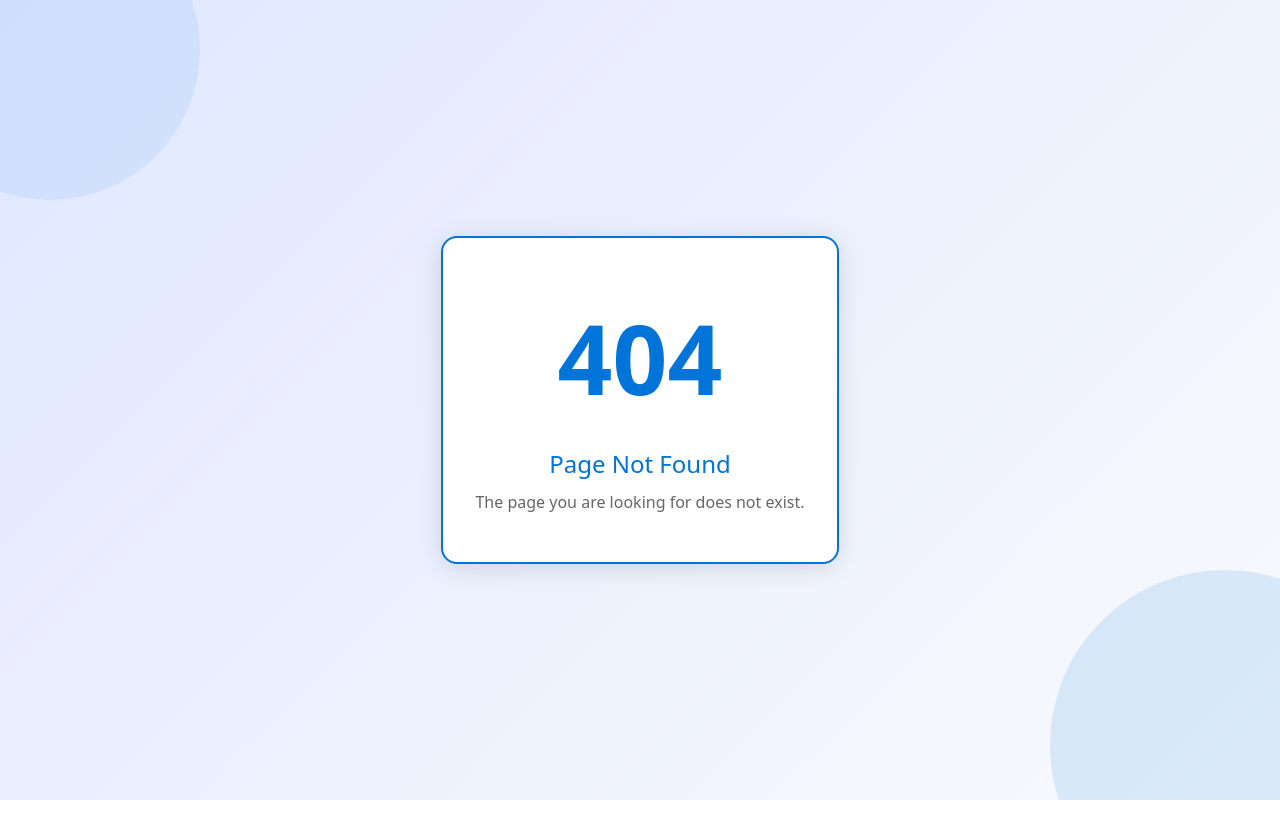
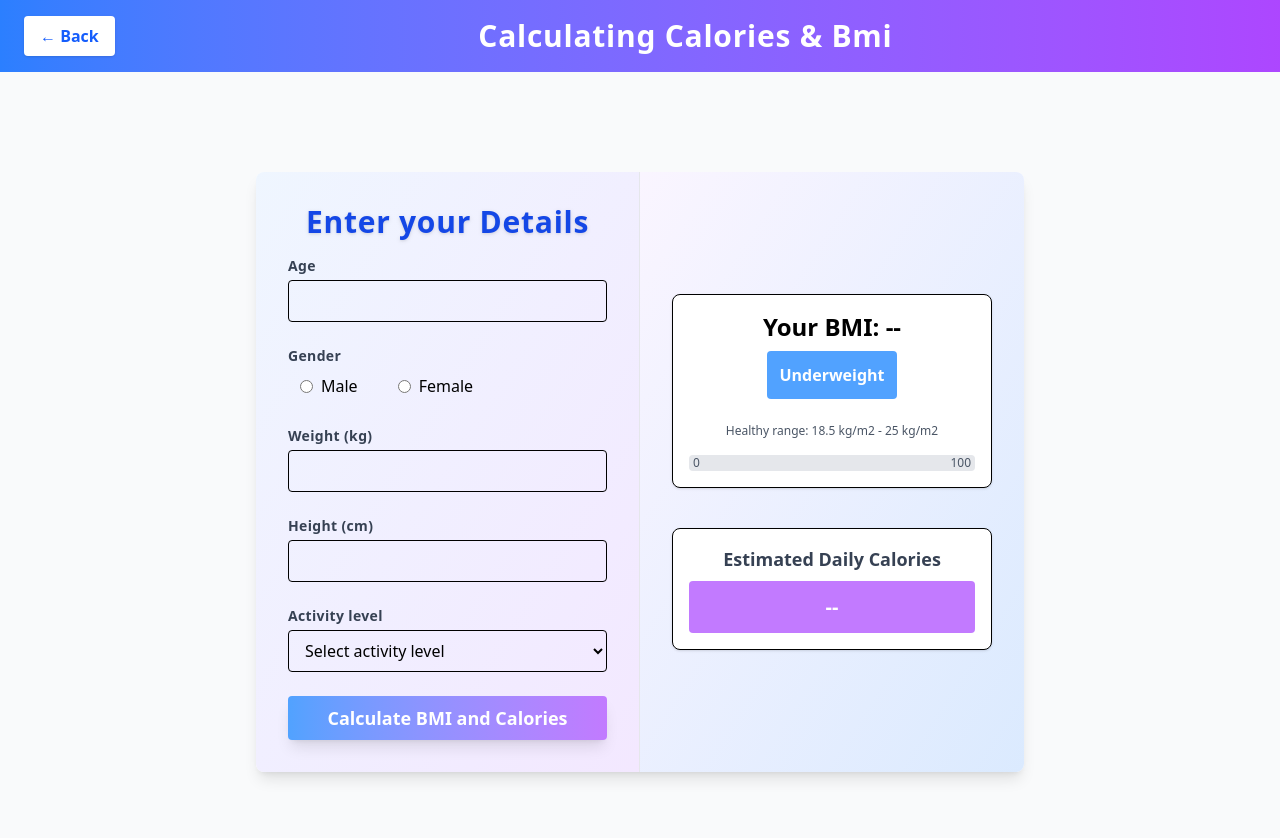
Before and after one commit to RISH-VERSION/cms-project, a React (Vite) app in the folder client/: page /bmi in a window 1280 px wide. Before the commit this address had no page. Shown: the top 838 px of the page. Before the commit the page ends 800 px from the top, so only its background shows below. Built offline with nearby package versions, Linux system fonts and the light colour scheme.

Commit message:
first-final-hosting

```diff
--- a/client/src/pages/BMI.jsx
+++ b/client/src/pages/BMI.jsx
@@ -1,6 +1,7 @@
-import React from 'react';
-
+import React, { use } from 'react';
+import { useNavigate } from 'react-router-dom';
 function BMI(props) {
+    const navigate = useNavigate();
     const [gender, setGender] = React.useState('');
     const [weight, setWeight] = React.useState('');
     const [height, setHeight] = React.useState('');
@@ -52,15 +53,30 @@ function BMI(props) {
     };
 
     return (
+        <>
+        {/* Styled Navbar */}
+        <nav className="bg-gradient-to-r from-blue-500 to-purple-500 px-6 py-4 shadow flex items-center">
+            <button
+                onClick={() => navigate("/InnerHome")}
+                className="bg-white text-blue-600 font-semibold px-4 py-2 rounded shadow hover:bg-blue-100 transition"
+            >
+                &larr; Back
+            </button>
+            <h1 className="flex-1 text-center text-2xl md:text-3xl font-bold text-white tracking-wide">
+                Calculating Calories & Bmi
+            </h1>
+        </nav>
         <div className="min-h-screen flex items-center justify-center relative bg-gray-50">
+
             <div className="relative z-10 flex flex-col md:flex-row bg-white bg-opacity-80 rounded-lg shadow-lg max-w-3xl w-full overflow-hidden">
-
-                {/* Left Side: Form */}
                 <div className="md:w-1/2 w-full p-8 flex flex-col space-y-4 border-b md:border-b-0 md:border-r border-gray-200 bg-gradient-to-br from-blue-50 to-purple-100">
                     <form
                         onSubmit={handleSubmit}
                         className="flex flex-col space-y-6 animate-fade-in"
                     >
+                        <h1 className="text-2xl md:text-3xl font-bold text-blue-700 mb-4 text-center tracking-wide drop-shadow">
+                            Enter your Details
+                        </h1>
                         <div>
                             <label className="block text-sm font-semibold text-gray-700 mb-1 tracking-wide">
                                 Age
@@ -157,7 +173,6 @@ function BMI(props) {
                         </button>
                     </form>
                 </div>
-                {/* Right Side: BMI & Calories Result */}
                 <div className="md:w-1/2 w-full flex flex-col justify-center items-center p-8 bg-gradient-to-br from-purple-50 to-blue-100">
                     <div className="w-full max-w-xs mx-auto flex flex-col gap-6">
                         <div className="flex flex-col items-center border rounded-lg p-4 bg-white shadow mb-4 animate-fade-in">
@@ -188,6 +203,7 @@ function BMI(props) {
                 </div>
             </div>
         </div>
+        </>
     );
 
     // Helper to get BMI category and color
--- a/client/src/pages/InnerHome.jsx
+++ b/client/src/pages/InnerHome.jsx
@@ -57,7 +57,7 @@ function InnerHome() {
             <button className="w-52 bg-indigo-600 text-white py-3 rounded-lg font-semibold shadow-md hover:bg-indigo-700 transition transform hover:scale-105 duration-200 animate-popIn" onClick={() => navigate("/Exercise")}>
               Exercise Plans
             </button>
-            <button className="w-52 bg-green-500 text-white py-3 rounded-lg font-semibold shadow-md hover:bg-green-600 transition transform hover:scale-105 duration-200 animate-popIn delay-100">
+            <button className="w-52 bg-green-500 text-white py-3 rounded-lg font-semibold shadow-md hover:bg-green-600 transition transform hover:scale-105 duration-200 animate-popIn delay-100" onClick={() => navigate("/bmi")}>
               Diet Plans
             </button>
             <button className="w-52 bg-blue-500 text-white py-3 rounded-lg font-semibold shadow-md hover:bg-blue-600 transition transform hover:scale-105 duration-200 animate-popIn delay-200">
--- a/client/src/routes/AppRouter.jsx
+++ b/client/src/routes/AppRouter.jsx
@@ -7,6 +7,7 @@ import InnerHome from '../pages/InnerHome';
 import Exercise from '../exercise/Exercise';
 import StrengthTraining from '../exercise/StrengthTraining';
 import WeightLoss from '../exercise/WeightLoss';
+import BMI from '../pages/BMI';
 const AppRouter = () => {
     return (
         <Routes>
@@ -18,6 +19,7 @@ const AppRouter = () => {
             <Route path="/exercise" element={<Exercise/>} />
             <Route path="/strengthTraining" element={<StrengthTraining/>}/>
             <Route path="/weightLoss" element={<WeightLoss/>}/>
+            <Route path="/bmi" element={<BMI/>}/>
         </Routes>
     );
 };
```
